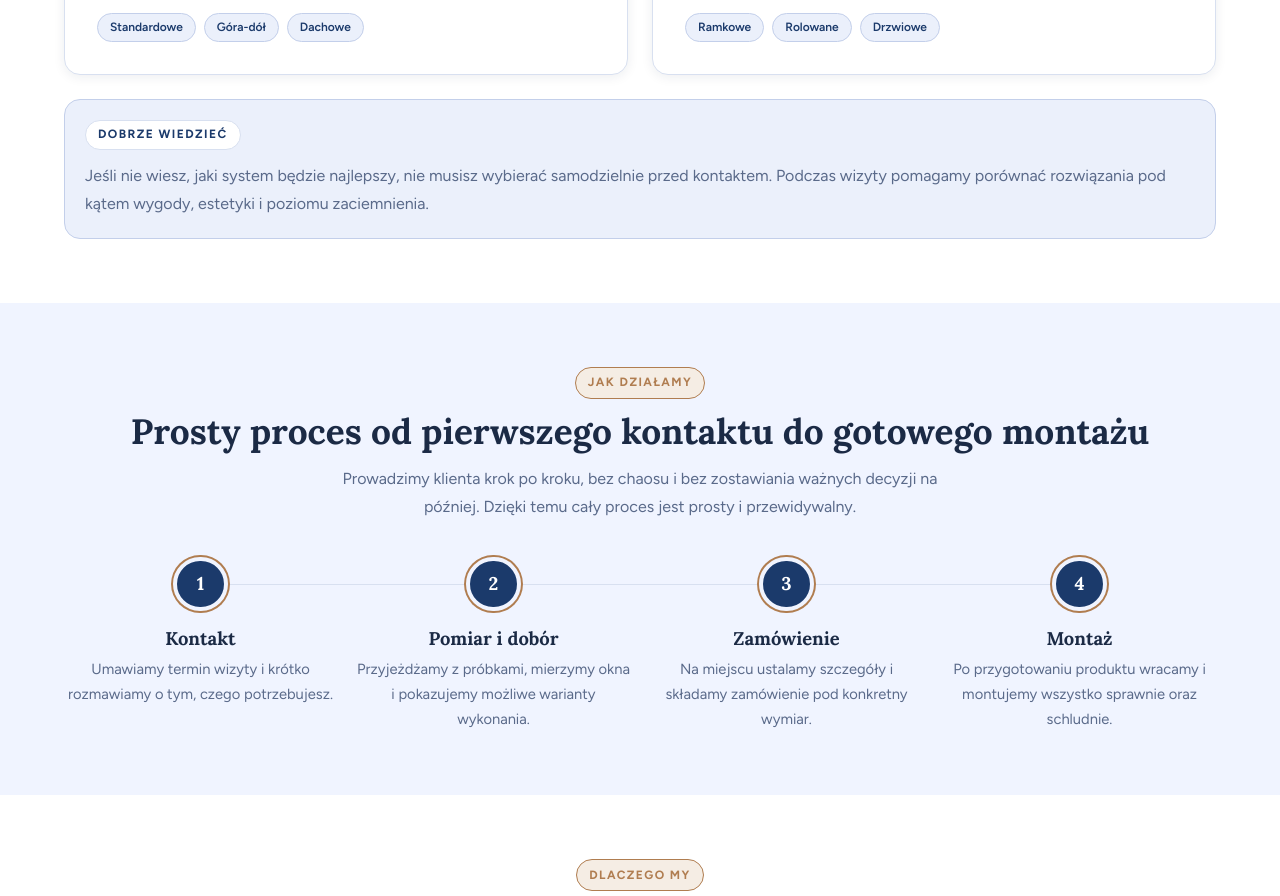
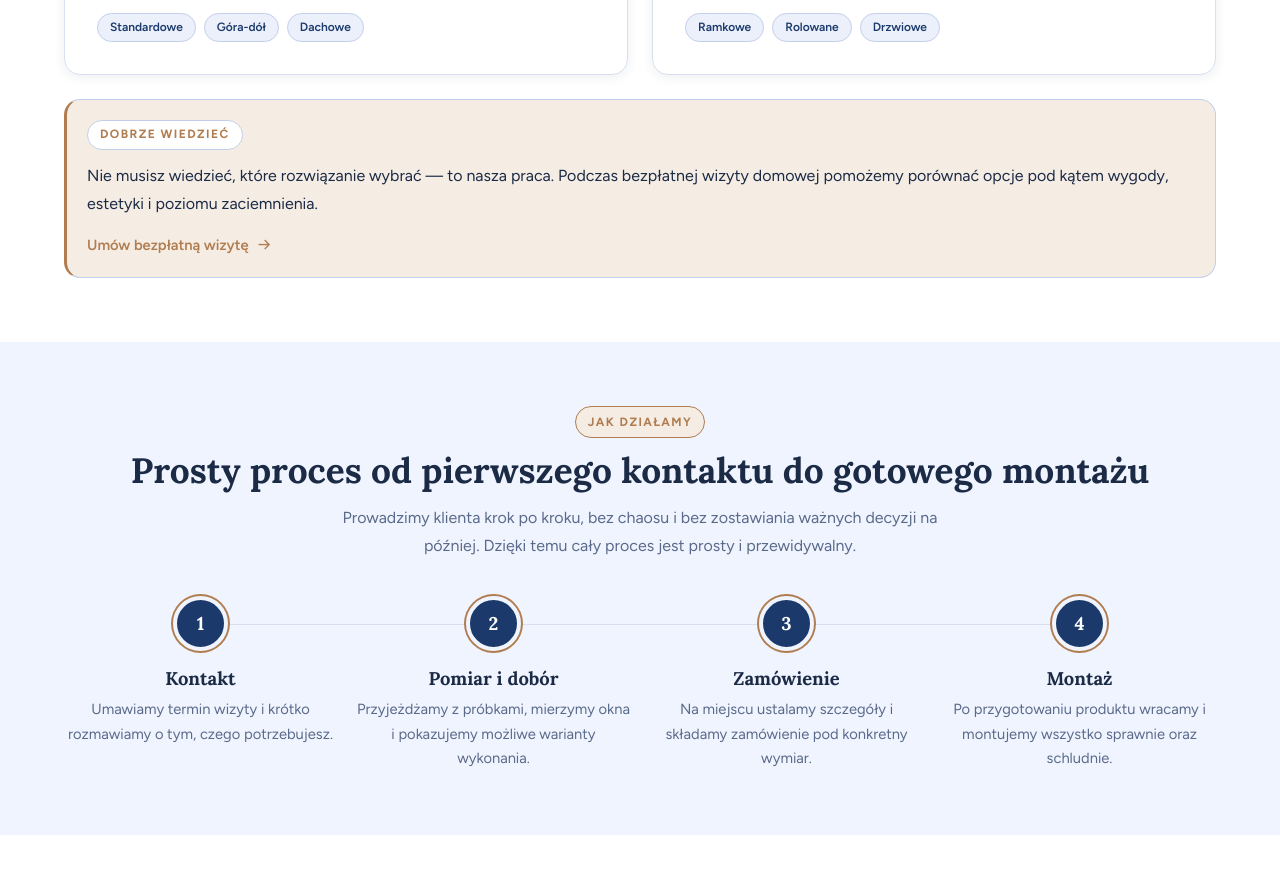
Before and after one commit to adminfavmotors/dmsolutions, a website built with Vite: page index.html in a window 1280 px wide. Shown: the part 1545-2441 px from the top of the page. Built offline with nearby package versions, Linux system fonts and the light colour scheme.

Commit message:
feat: services-note — акцентная полоса, CTA-ссылка, улучшенный текст
Co-Authored-By: Claude Sonnet 4.6 <noreply@anthropic.com>

```diff
--- a/index.html
+++ b/index.html
@@ -341,10 +341,14 @@
           <aside class="services-note" aria-label="Dodatkowa informacja o ofercie">
             <div class="services-note__badge">Dobrze wiedzieć</div>
             <p>
-              Jeśli nie wiesz, jaki system będzie najlepszy, nie musisz wybierać samodzielnie przed
-              kontaktem. Podczas wizyty pomagamy porównać rozwiązania pod kątem wygody, estetyki i
-              poziomu zaciemnienia.
+              Nie musisz wiedzieć, które rozwiązanie wybrać — to nasza praca. Podczas bezpłatnej
+              wizyty domowej pomożemy porównać opcje pod kątem wygody, estetyki i poziomu
+              zaciemnienia.
             </p>
+            <a href="#kontakt" class="services-note__cta">
+              Umów bezpłatną wizytę
+              <i class="ph-bold ph-arrow-right" aria-hidden="true"></i>
+            </a>
           </aside>
         </div>
       </section>
--- a/src/styles/components/services.css
+++ b/src/styles/components/services.css
@@ -82,8 +82,9 @@
   margin-top: var(--space-6);
   padding: var(--space-5);
   border: 1px solid var(--color-accent-soft);
+  border-left: 3px solid var(--color-accent);
   border-radius: var(--radius-md);
-  background: var(--color-primary-soft);
+  background: var(--color-accent-bg);
 }
 
 .services-note__badge {
@@ -91,9 +92,9 @@
   width: fit-content;
   padding: var(--space-1) var(--space-3);
   border-radius: 999px;
-  color: var(--color-primary);
+  color: var(--color-accent);
   background: var(--color-surface);
-  border: 1px solid var(--color-border);
+  border: 1px solid var(--color-accent-soft);
   font-size: var(--text-xs);
   font-weight: 700;
   letter-spacing: var(--tracking-wide);
@@ -101,8 +102,25 @@
 }
 
 .services-note p {
-  color: var(--color-text-muted);
+  color: var(--color-text);
   line-height: var(--leading-loose);
+}
+
+.services-note__cta {
+  display: inline-flex;
+  align-items: center;
+  gap: var(--space-2);
+  margin-top: var(--space-1);
+  color: var(--color-accent);
+  font-weight: 600;
+  font-size: var(--text-body-sm);
+  text-decoration: none;
+  transition: color 0.2s, gap 0.2s;
+}
+
+.services-note__cta:hover {
+  color: var(--color-accent-hover);
+  gap: var(--space-3);
 }
 
 @media (max-width: 48rem) {
```
